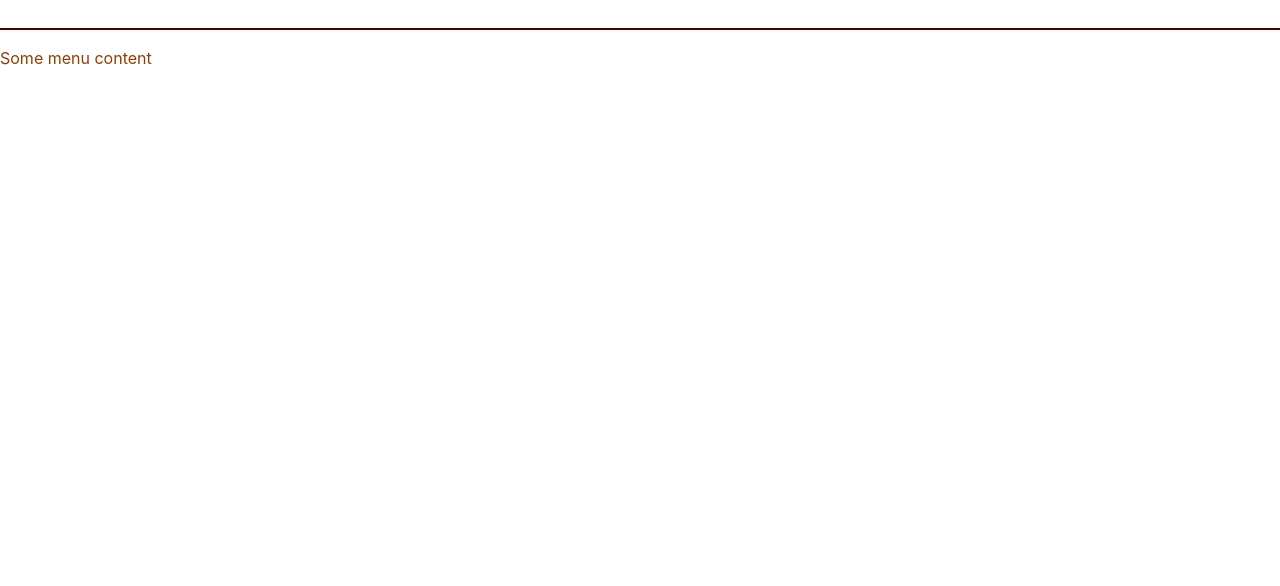
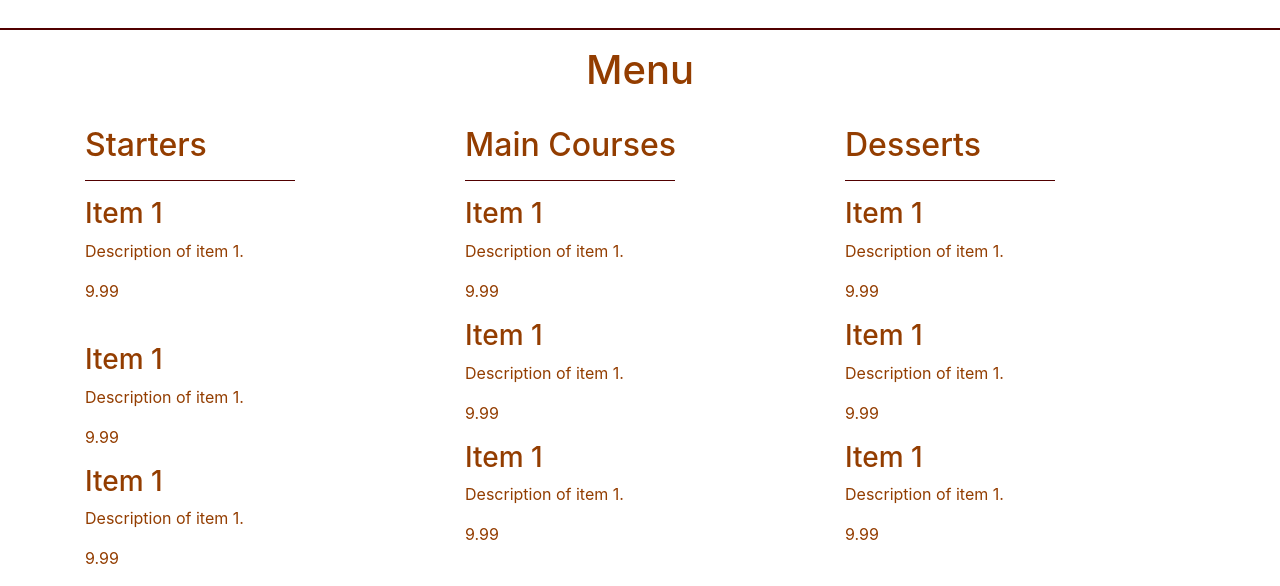
Before and after one commit to moolleer/P4-m-nes-restaurant, a Django app: page /menu/ in a window 1280 px wide. Shown: the part 348-934 px from the top of the page. Before the commit the page ends 413 px from the top, so only its background shows below. Run offline with Django 3.2, Linux system fonts and the light colour scheme; some libraries are stand-ins or nearby versions.

Commit message:
update: add structure for menu

```diff
--- a/static/css/style.css
+++ b/static/css/style.css
@@ -80,6 +80,12 @@ body {
   border-top: 2px #510000 solid;
 }
 
+.column-break {
+  border-top: 1px #510000 solid;
+  width: 60%;
+  margin-left: 0%;
+}
+
 /**/
 
 
@@ -96,7 +102,7 @@ body {
 
 }
 
-.signup input, .login input {
+.fields input {
   width: 90%;
   border: 2px solid #510000;
   padding: 5px;
--- a/templates/account/login.html
+++ b/templates/account/login.html
@@ -17,7 +17,7 @@
     <div class="col-12 col-md-9 col-lg-6 mb-5">
 
 
-      <form class="form" method="POST" action="{% url 'account_login' %}">
+      <form class="form fields" method="POST" action="{% url 'account_login' %}">
         {% csrf_token %}
         {{ form.as_p }}
         {% if redirect_field_value %}
--- a/templates/account/signup.html
+++ b/templates/account/signup.html
@@ -13,7 +13,7 @@
 
   <div class="row justify-content-center">
     <div class="col-12 col-md-9 col-lg-6 mb-3">
-      <form class="form" id="signup_form" method="post" action="{% url 'account_signup' %}">
+      <form class="form fields" id="signup_form" method="post" action="{% url 'account_signup' %}">
         {% csrf_token %}
         {{ form.as_p }}
         {% if redirect_field_value %}
--- a/templates/menu.html
+++ b/templates/menu.html
@@ -2,6 +2,71 @@
 
 {% block content %}
 
-<p>Some menu content</p>
+<div class="container">
+    <h1 class="text-center">Menu</h1>
+    <br>
+    <div class="row">
+        <div class="col-lg-4 col-md-6">
+            <h2>Starters</h2>
+            <hr class="column-break">
+            <div class="menu-item">
+                <h3>Item 1</h3>
+                <p>Description of item 1.</p>
+                <p class="price">9.99</p>
+                <br>
+            </div>
+            <div class="menu-item">
+                <h3>Item 1</h3>
+                <p>Description of item 1.</p>
+                <p class="price">9.99</p>
+            </div>
+            <div class="menu-item">
+                <h3>Item 1</h3>
+                <p>Description of item 1.</p>
+                <p class="price">9.99</p>
+            </div>
+        </div>
+
+        <div class="col-lg-4 col-md-6">
+            <h2>Main Courses</h2>
+            <hr class="column-break">
+            <div class="menu-item">
+                <h3>Item 1</h3>
+                <p>Description of item 1.</p>
+                <p class="price">9.99</p>
+            </div>
+            <div class="menu-item">
+                <h3>Item 1</h3>
+                <p>Description of item 1.</p>
+                <p class="price">9.99</p>
+            </div>
+            <div class="menu-item">
+                <h3>Item 1</h3>
+                <p>Description of item 1.</p>
+                <p class="price">9.99</p>
+            </div>
+        </div>
+
+        <div class="col-lg-4 col-md-6">
+            <h2>Desserts</h2>
+            <hr class="column-break">
+            <div class="menu-item">
+                <h3>Item 1</h3>
+                <p>Description of item 1.</p>
+                <p class="price">9.99</p>
+            </div>
+            <div class="menu-item">
+                <h3>Item 1</h3>
+                <p>Description of item 1.</p>
+                <p class="price">9.99</p>
+            </div>
+            <div class="menu-item">
+                <h3>Item 1</h3>
+                <p>Description of item 1.</p>
+                <p class="price">9.99</p>
+            </div>
+        </div>
+    </div>
+</div>
 
 {%endblock%}
```
Also changed, not shown: templates/account/logout.html (+14 -5 lines).
